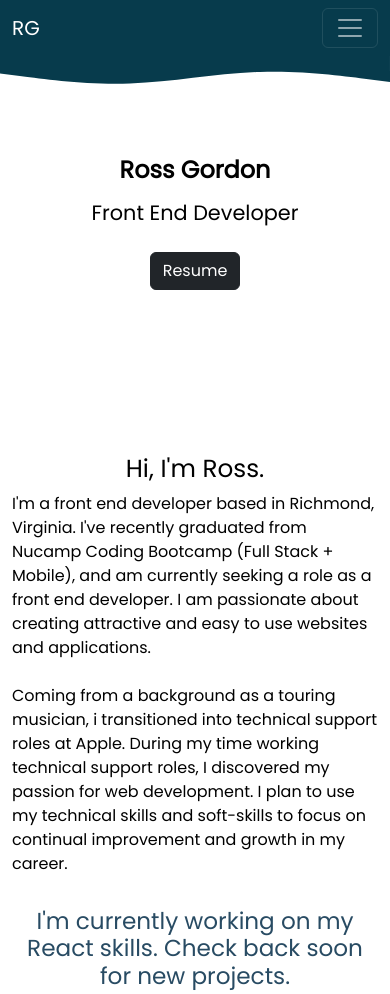
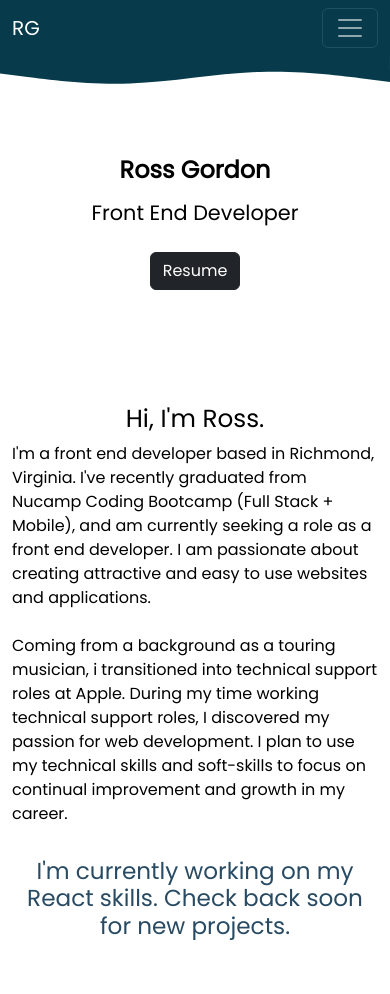
Before and after one commit to rossgordon19/Portfolio-1.0, a website: page index.html in a window 390 px wide. Shown: the top 994 px of the page. Drawn offline with nearby package versions, Linux system fonts and the light colour scheme.

Commit message:
border testing mobile

```diff
--- a/style.css
+++ b/style.css
@@ -23,10 +23,10 @@
     background-repeat: no-repeat;
     background-image: url('./img/wave.svg');
     color: rgb(0, 0, 0);
-    height: 350px;
+    height: 300px;
     justify-content: center;
     padding-top: 100px;
-    border-top: none;
+    border: none;
 }
 
 #header h1 {
```
